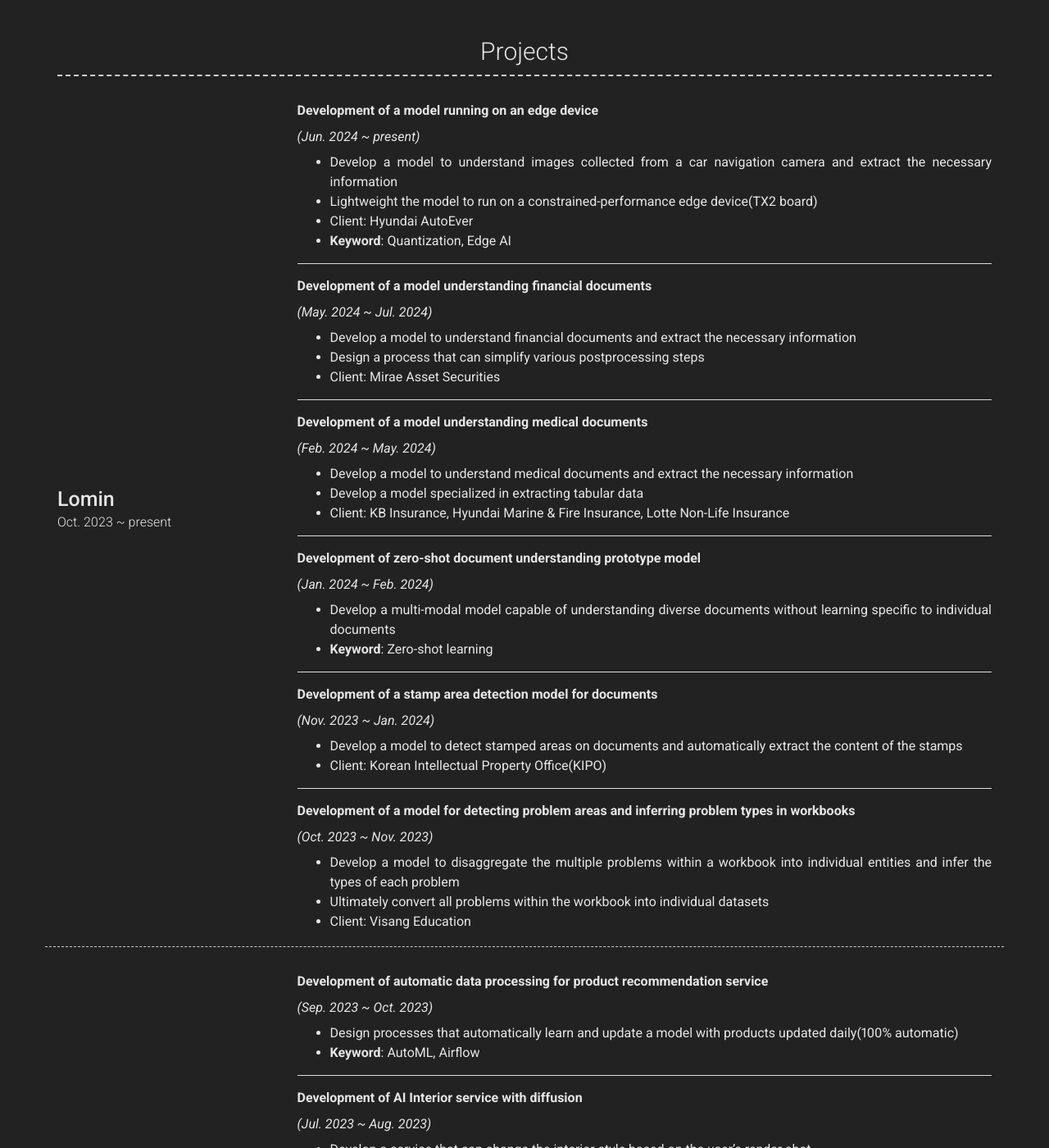
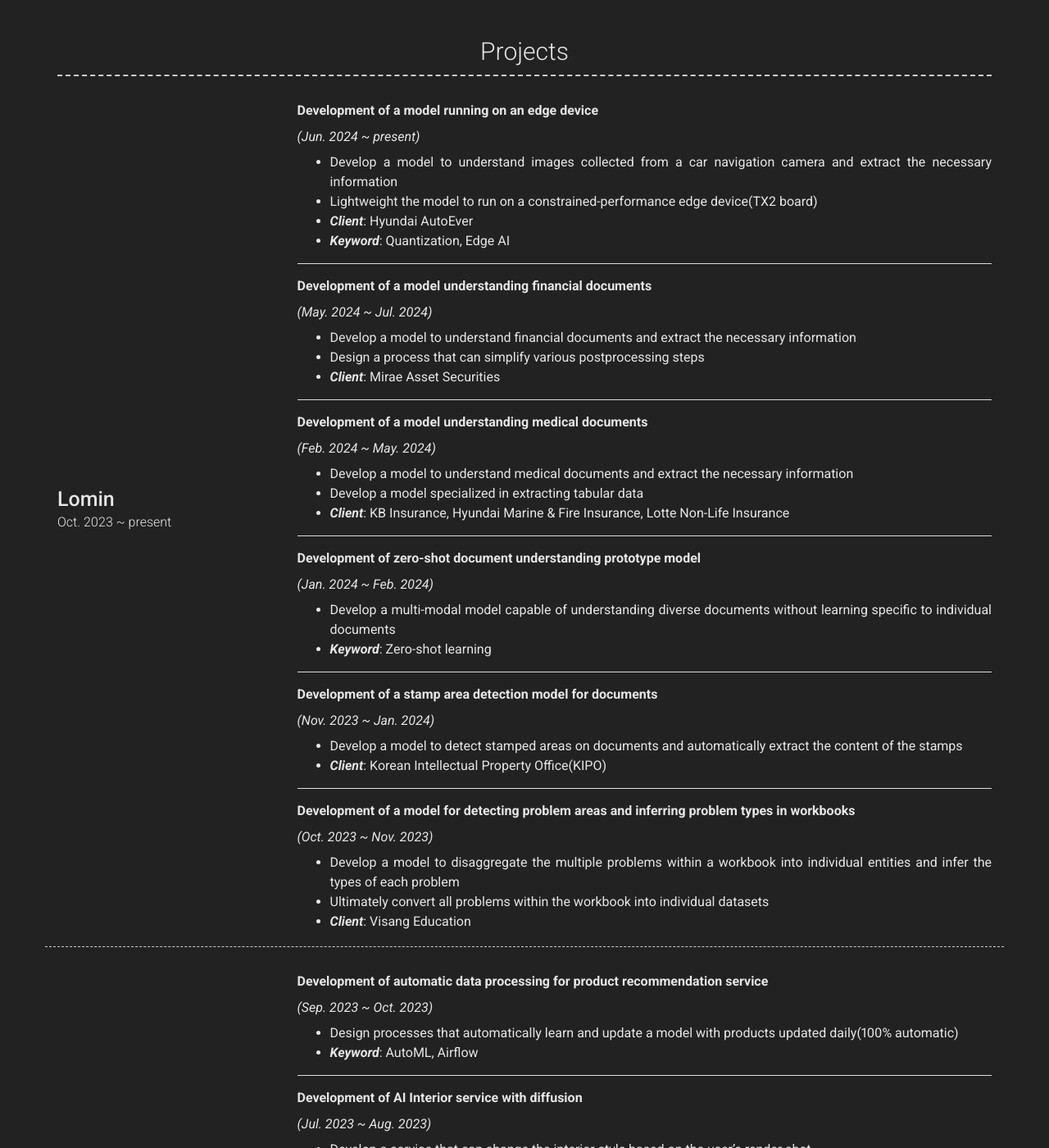
Before and after one commit to Kevin-JisuKim/Kevin-JisuKim.github.io, a Jekyll site: the page built from index.md, in a window 1280 px wide and 1400 px high, scrolled down 507 px. Shown: the whole window at 82% size. Built offline with Jekyll 4.4.1, drawn with Linux system fonts in a browser that asks for light colours; nearby versions of some CDN libraries.

Commit message:
fix: client, keyword에 style 추가

```diff
--- a/_config.yml
+++ b/_config.yml
@@ -75,8 +75,8 @@ content:
 
           - Develop a model to understand images collected from a car navigation camera and extract the necessary information
           - Lightweight the model to run on a constrained-performance edge device(TX2 board)
-          - Client: Hyundai AutoEver
-          - **Keyword**: Quantization, Edge AI
+          - ***Client***: Hyundai AutoEver
+          - ***Keyword***: Quantization, Edge AI
 
           ---
 
@@ -86,7 +86,7 @@ content:
 
           - Develop a model to understand financial documents and extract the necessary information
           - Design a process that can simplify various postprocessing steps
-          - Client: Mirae Asset Securities
+          - ***Client***: Mirae Asset Securities
 
           ---
 
@@ -96,7 +96,7 @@ content:
 
           - Develop a model to understand medical documents and extract the necessary information
           - Develop a model specialized in extracting tabular data
-          - Client: KB Insurance, Hyundai Marine & Fire Insurance, Lotte Non-Life Insurance
+          - ***Client***: KB Insurance, Hyundai Marine & Fire Insurance, Lotte Non-Life Insurance
 
           ---
 
@@ -105,7 +105,7 @@ content:
           *(Jan. 2024 ~ Feb. 2024)*
 
           - Develop a multi-modal model capable of understanding diverse documents without learning specific to individual documents
-          - **Keyword**: Zero-shot learning
+          - ***Keyword***: Zero-shot learning
 
           ---
 
@@ -114,7 +114,7 @@ content:
           *(Nov. 2023 ~ Jan. 2024)*
 
           - Develop a model to detect stamped areas on documents and automatically extract the content of the stamps
-          - Client: Korean Intellectual Property Office(KIPO)
+          - ***Client***: Korean Intellectual Property Office(KIPO)
 
           ---
 
@@ -124,7 +124,7 @@ content:
 
           - Develop a model to disaggregate the multiple problems within a workbook into individual entities and infer the types of each problem
           - Ultimately convert all problems within the workbook into individual datasets
-          - Client: Visang Education
+          - ***Client***: Visang Education
 
       - layout: left
         border: weak
@@ -136,7 +136,7 @@ content:
           *(Sep. 2023 ~ Oct. 2023)*
 
           - Design processes that automatically learn and update a model with products updated daily(100% automatic)
-          - **Keyword**: AutoML, Airflow
+          - ***Keyword***: AutoML, Airflow
 
           ---
 
@@ -145,7 +145,7 @@ content:
           *(Jul. 2023 ~ Aug. 2023)*
 
           - Develop a service that can change the interior style based on the user's render shot
-          - **Keyword**: Stable Diffusion
+          - ***Keyword***: Stable Diffusion
 
           ---
 
@@ -171,7 +171,7 @@ content:
 
           - Develop and upgrade a model that scores the quality of render shots
           - Design a process that automatically learn and update a model with user feedback(100% automatic)
-          - **Keyword**: AutoML, Airflow
+          - ***Keyword***: AutoML, Airflow
 
           ---
 
@@ -189,7 +189,7 @@ content:
 
           - Develop a model automatically recognizes the dimension lines contained in the floorplan images to read the dimension values
           - Automate a process about uploading floorplan images in Archisketch service
-          - **Keyword**: Image Processing
+          - ***Keyword***: Image Processing
 
           ---
 
@@ -198,7 +198,7 @@ content:
           *(Jun. 2022 ~ Jul. 2022)*
 
           - Develop a service that analyzes the association of furniture used together within the Archisketch project and recommends furniture that would be good to place with the furniture selected by the user
-          - **Keyword**: Recommendation System
+          - ***Keyword***: Recommendation System
 
           ---
 
```
